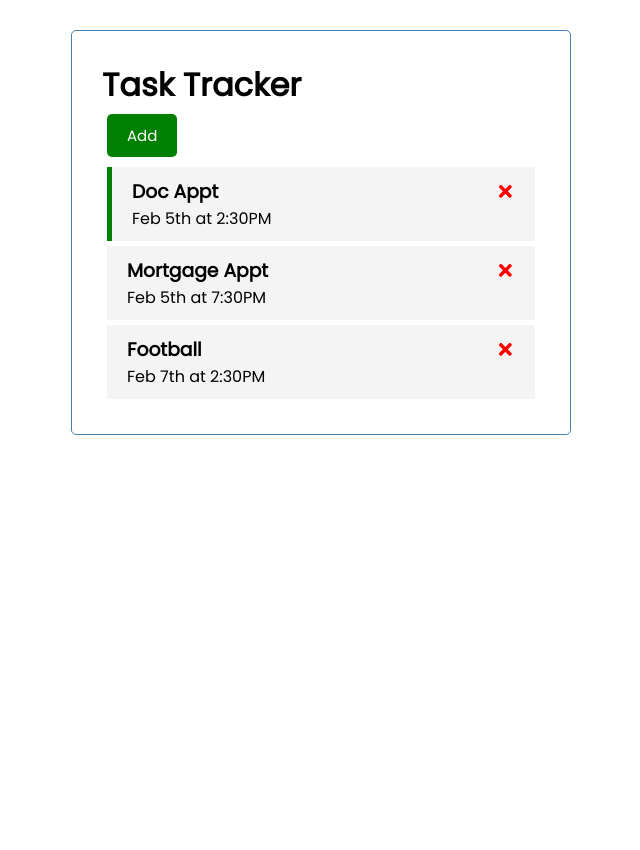
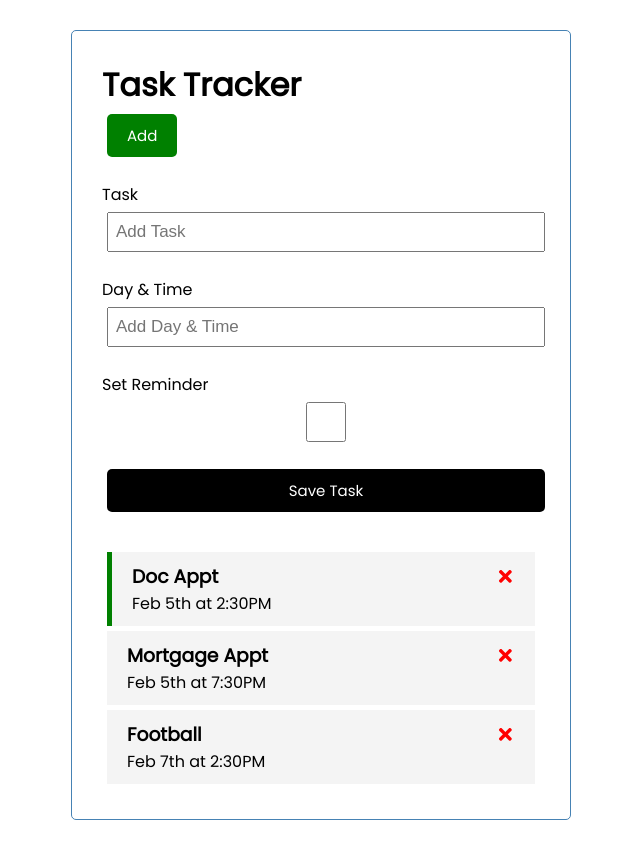
Before and after one commit to Hsami-96/task-tracker, a React (Create React App) app: page / in a window 1280 px wide. Shown: the whole page, without its empty margins (319-959 px from the left). Before the commit the page ends 800 px from the top, so only its background shows below. Built offline with nearby package versions, Linux system fonts and the light colour scheme.

Commit message:
UI for add task

```diff
--- a/src/App.js
+++ b/src/App.js
@@ -1,4 +1,5 @@
 import { useState } from "react";
+import AddTask from "./components/AddTask";
 import Header from "./components/Header";
 import Tasks from "./components/Tasks";
 
@@ -35,6 +36,7 @@
   return (
     <div className="container">
       <Header/>
+      <AddTask/>
       {tasks.length > 0 ? (<Tasks tasks={tasks} onDelete={deleteTask} onToggle={toggleReminder}/>) : ('No tasks to show')}
     </div>
   );
--- /dev/null
+++ b/src/components/AddTask.js
@@ -0,0 +1,23 @@
+import React from 'react'
+
+const AddTask = () => {
+    return (
+        <form className='add-form'>
+            <div className='form-control'>
+                <label>Task</label>
+                <input type='text' placeholder='Add Task'></input>
+            </div>
+            <div className='form-control'>
+                <label>Day & Time</label>
+                <input type='text' placeholder='Add Day & Time'></input>
+            </div>
+            <div className='form-control form-control-checkgit'>
+                <label>Set Reminder</label>
+                <input type='checkbox'></input>
+            </div>
+            <input type='submit' value='Save Task' className='btn btn-block'></input>
+        </form>
+    )
+}
+
+export default AddTask
```
